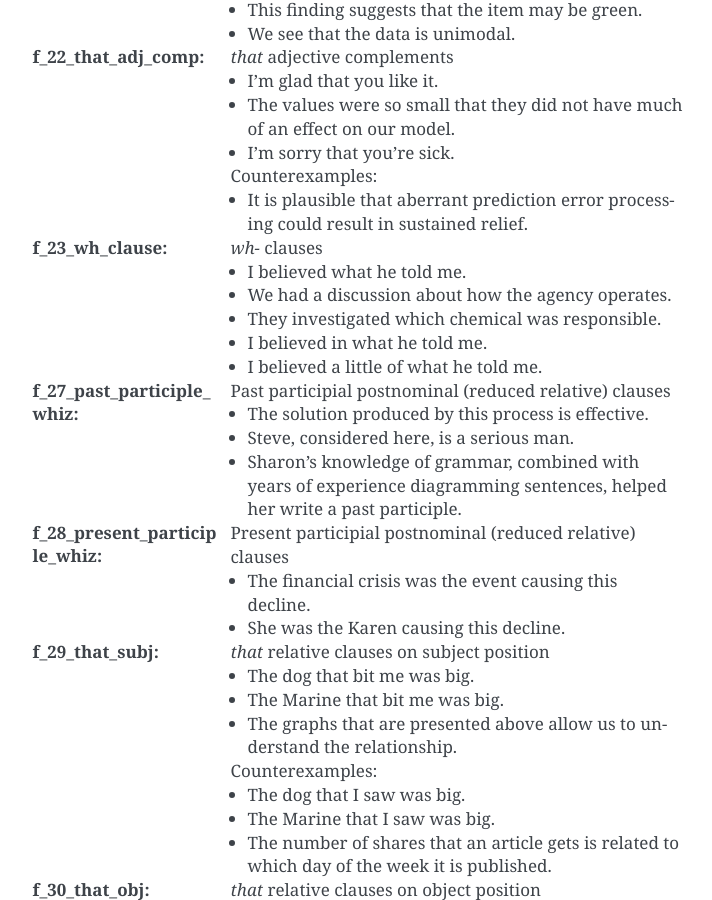
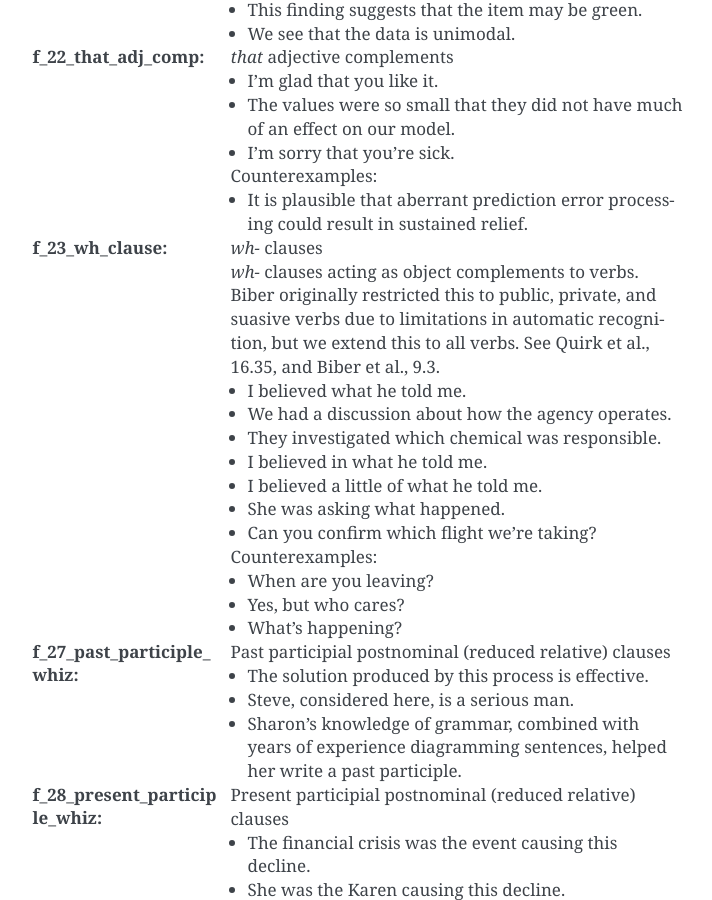
Before and after one commit to capnrefsmmat/matcherator, a Sphinx documentation site: the page built from docs/pseudobiber-reference.rst, in a window 1280 px wide and 900 px high, scrolled down 8223 px. Shown: the whole window, without its empty margins (396-1108 px from the left). Built offline with Sphinx 7.4.7, drawn with Linux system fonts in a browser that asks for light colours.

Commit message:
Improve f_23_wh_clause with documentation, examples
Also, use TAG to detect WH-words instead of using a fixed set.

```diff
--- a/docs/pseudobiber-reference.rst
+++ b/docs/pseudobiber-reference.rst
@@ -487,13 +487,21 @@ structures in the dependency trees.
 :f_23_wh_clause:
    *wh-* clauses
 
+   *wh-* clauses acting as object complements to verbs. Biber originally restricted this to public, private, and suasive verbs due to limitations in automatic recognition, but we extend this to all verbs. See Quirk et al., 16.35, and Biber et al., 9.3.
 
    * I believed what he told me.
    * We had a discussion about how the agency operates.
    * They investigated which chemical was responsible.
    * I believed in what he told me.
    * I believed a little of what he told me.
+   * She was asking what happened.
+   * Can you confirm which flight we're taking?
 
+   Counterexamples:
+
+   * When are you leaving?
+   * Yes, but who cares?
+   * What's happening?
 :f_27_past_participle_whiz:
    Past participial postnominal (reduced relative) clauses
 
```
Also changed, not shown: 1 other file.
